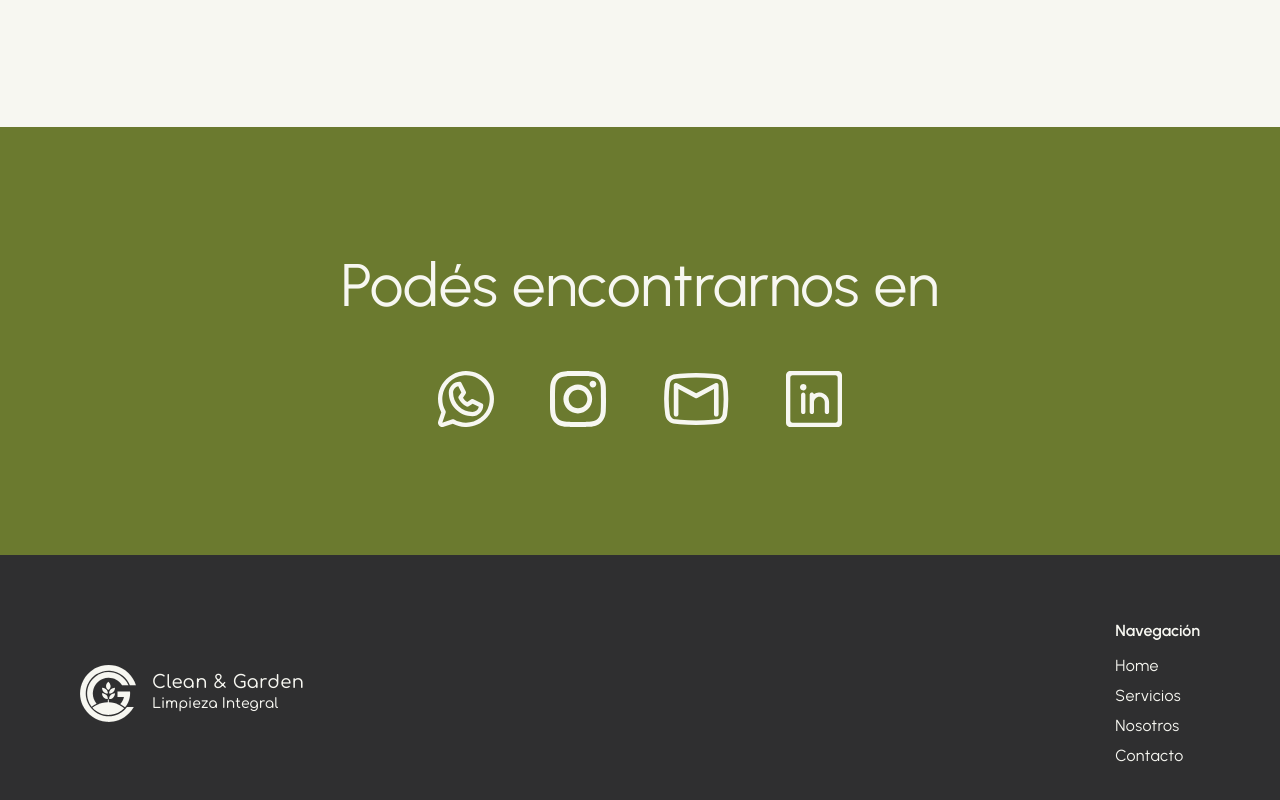
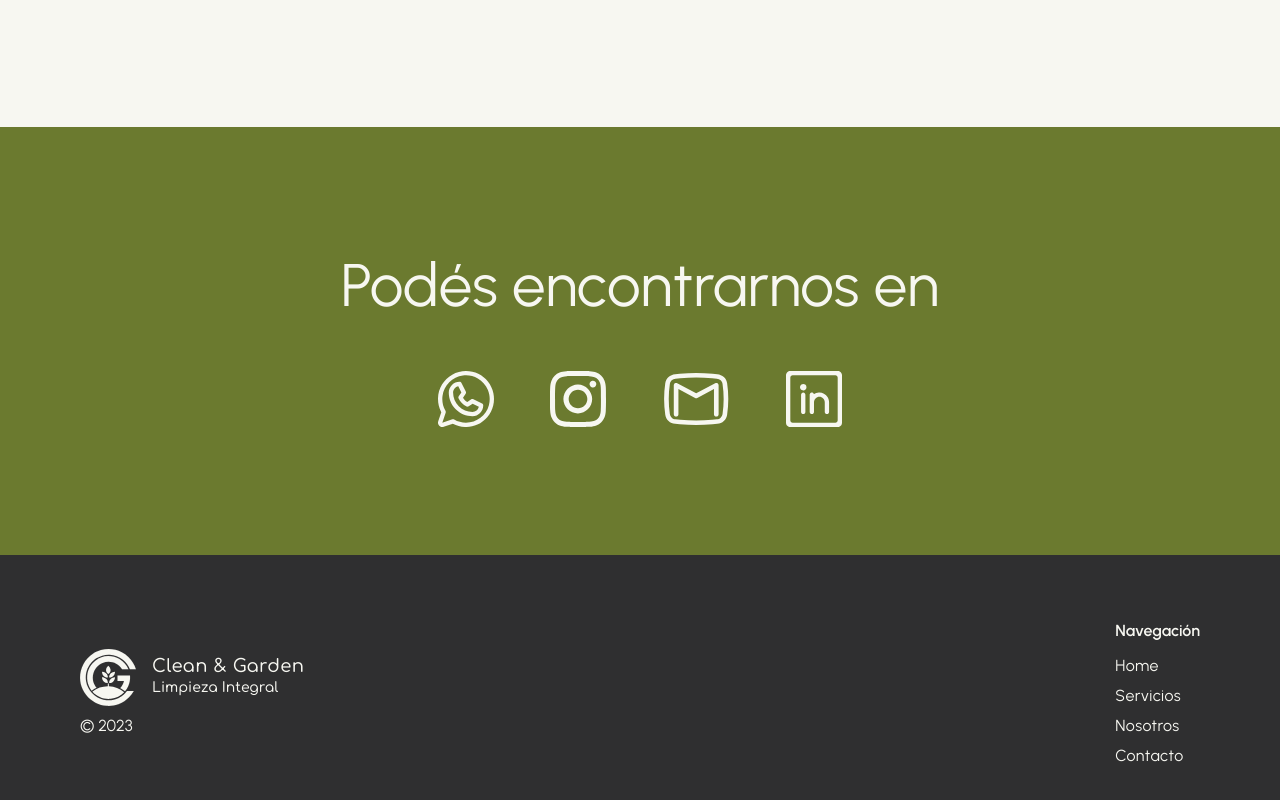
Before and after one commit to estebanPelutiero/clean-and-garden, a React (Vite) app: page / in a window 1280 px wide. Shown: the part 4631-5431 px from the top of the page. Built offline with nearby package versions, Linux system fonts and the light colour scheme.

Commit message:
copyright added

```diff
--- a/src/components/Footer.jsx
+++ b/src/components/Footer.jsx
@@ -12,6 +12,7 @@ const Footer = () => {
     <footer className="bg-black text-white">
       <section className="mx-auto px-4 md:px-8 lg:px-0 lg:max-w-[1120px] font-urbanist">
         <section className="flex flex-col md:flex-row justify-between items-center py-16 gap-14">
+          <div className="flex-col">
             <div className="flex items-center gap-4">
               <Link offset={-80} duration={1300} to="home" smooth={true} className="cursor-pointer">
                 <img
@@ -22,9 +23,13 @@ const Footer = () => {
                 />
               </Link>
               <h3 className="tracking-wide leading-5 font-comforta font-medium text-lg">
-              Clean & Garden <br />
+                Clean & Garden<br />
                 <span className="text-sm tracking-normal">Limpieza Integral</span>
               </h3>
+            </div>
+            <div className="pt-2">
+              © 2023
+            </div>
           </div>
           <div className="hidden lg:block justify-between items-center gap-10 md:items-end">
             <ul className="text-center lg:text-start">
--- a/src/components/WhoWeAre.jsx
+++ b/src/components/WhoWeAre.jsx
@@ -33,7 +33,7 @@ const WhoWeAre = () => {
           </div>
 
           <button className="text-lg font-semibold tracking-wide text-white bg-[#889C39] px-8 py-2 md:px-9 md:py-[10px] rounded-lg shadow-lg">
-            Hablemos
+            <a target="_blank" rel="noopener noreferer" title="Ir al chat de Whatsapp" href="https://wa.me/5491122900189">Hablemos</a>
           </button>
         </div>
 
```
Lines whose indentation alone changed are shown as unchanged.
